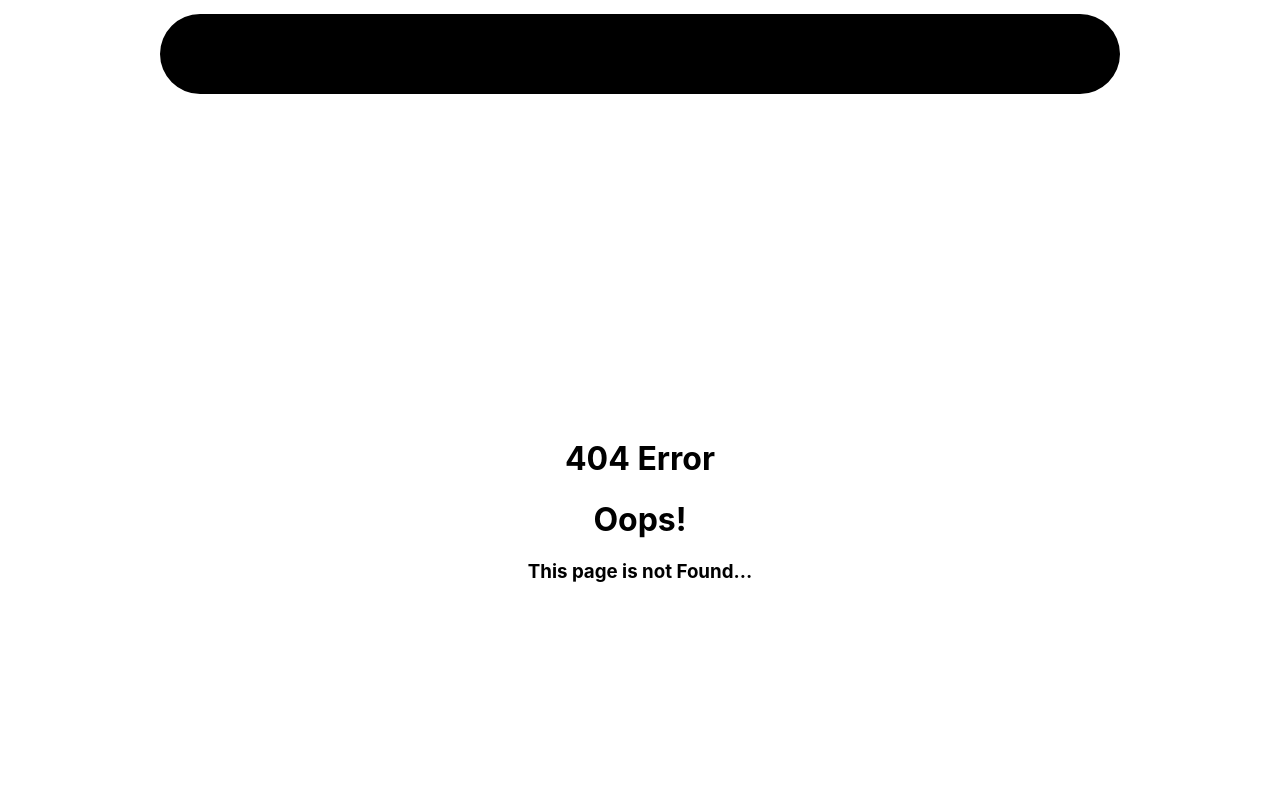
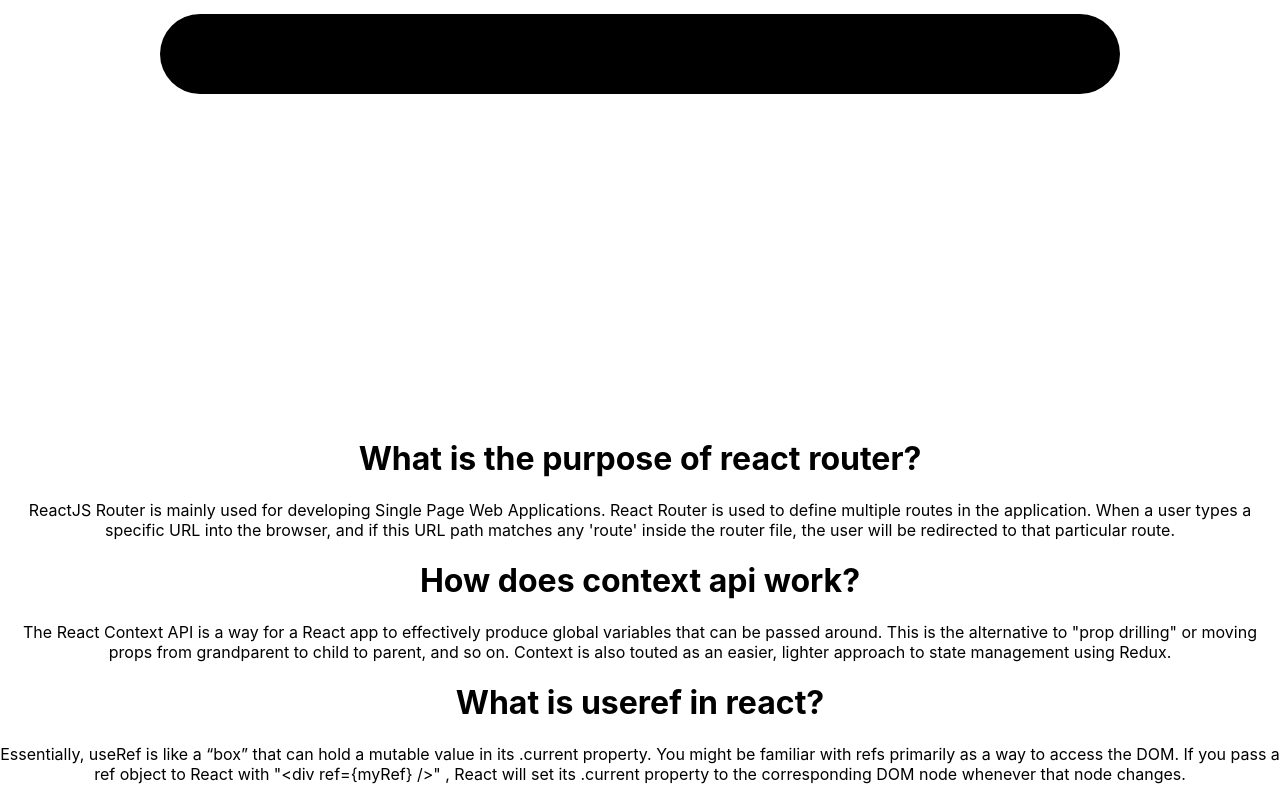
Before and after one commit to showrove-roy/Programming-IQ, a React (Create React App) app: page /blogs in a window 1280 px wide. Before the commit this address had no page. Shown: the part 1390-2190 px from the top of the page. Before the commit the page ends 1992 px from the top, so only its background shows below. Built offline with nearby package versions, Linux system fonts and the light colour scheme.

Commit message:
Blogs added

```diff
--- a/src/App.js
+++ b/src/App.js
@@ -1,5 +1,6 @@
 import { createBrowserRouter, RouterProvider } from "react-router-dom";
 import "./App.css";
+import Blog from "./components/Blog/Blog";
 import Home from "./components/Home/Home";
 import Quizs from "./components/Quizs/Quizs";
 import Statistics from "./components/Statistics/Statistics";
@@ -31,6 +32,10 @@
         path: "statistics",
         loader: loaderData,
         element: <Statistics></Statistics>,
+      },
+      {
+        path: "blogs",
+        element: <Blog></Blog>,
       },
       {
         path: "/topic/:topicID",
--- /dev/null
+++ b/src/components/Blog/Blog.js
@@ -0,0 +1,47 @@
+import React from "react";
+
+const Blog = () => {
+  return (
+    <div className='max-w-7xl flex justify-center md:p-10 p-5 flex-col gap-5'>
+      <div className='mb-2 md:w-3/5 w-full mx-auto'>
+        <h1 className='md:text-3xl text-xl font-bold mb-3'>
+          What is the purpose of react router?
+        </h1>
+        <p className='text-justify font-medium text-gray-600'>
+          ReactJS Router is mainly used for developing Single Page Web
+          Applications. React Router is used to define multiple routes in the
+          application. When a user types a specific URL into the browser, and if
+          this URL path matches any 'route' inside the router file, the user
+          will be redirected to that particular route.
+        </p>
+      </div>
+
+      <div className='mb-2 md:w-3/5 w-full mx-auto'>
+        <h1 className='md:text-3xl text-xl font-bold mb-3'>
+          How does context api work?
+        </h1>
+        <p className='text-justify font-medium text-gray-600'>
+          The React Context API is a way for a React app to effectively produce
+          global variables that can be passed around. This is the alternative to
+          "prop drilling" or moving props from grandparent to child to parent,
+          and so on. Context is also touted as an easier, lighter approach to
+          state management using Redux.
+        </p>
+      </div>
+      <div className='mb-2 md:w-3/5 w-full mx-auto'>
+        <h1 className='md:text-3xl text-xl font-bold mb-3'>
+          What is useref in react?
+        </h1>
+        <p className='text-justify font-medium text-gray-600'>
+          Essentially, useRef is like a “box” that can hold a mutable value in
+          its .current property. You might be familiar with refs primarily as a
+          way to access the DOM. If you pass a ref object to React with "
+          {"<div ref={myRef} />"}" , React will set its .current property to the
+          corresponding DOM node whenever that node changes.
+        </p>
+      </div>
+    </div>
+  );
+};
+
+export default Blog;
--- a/src/components/Header/Header.js
+++ b/src/components/Header/Header.js
@@ -44,7 +44,7 @@
         </NavLink>
 
         <NavLink
-          to='/blog'
+          to='/blogs'
           className='px-5 py-[2px] mx-2 hover:bg-[#f0545468] rounded-sm duration-500'
           style={({ isActive }) =>
             isActive ? { backgroundColor: "#F05454" } : undefined
```
